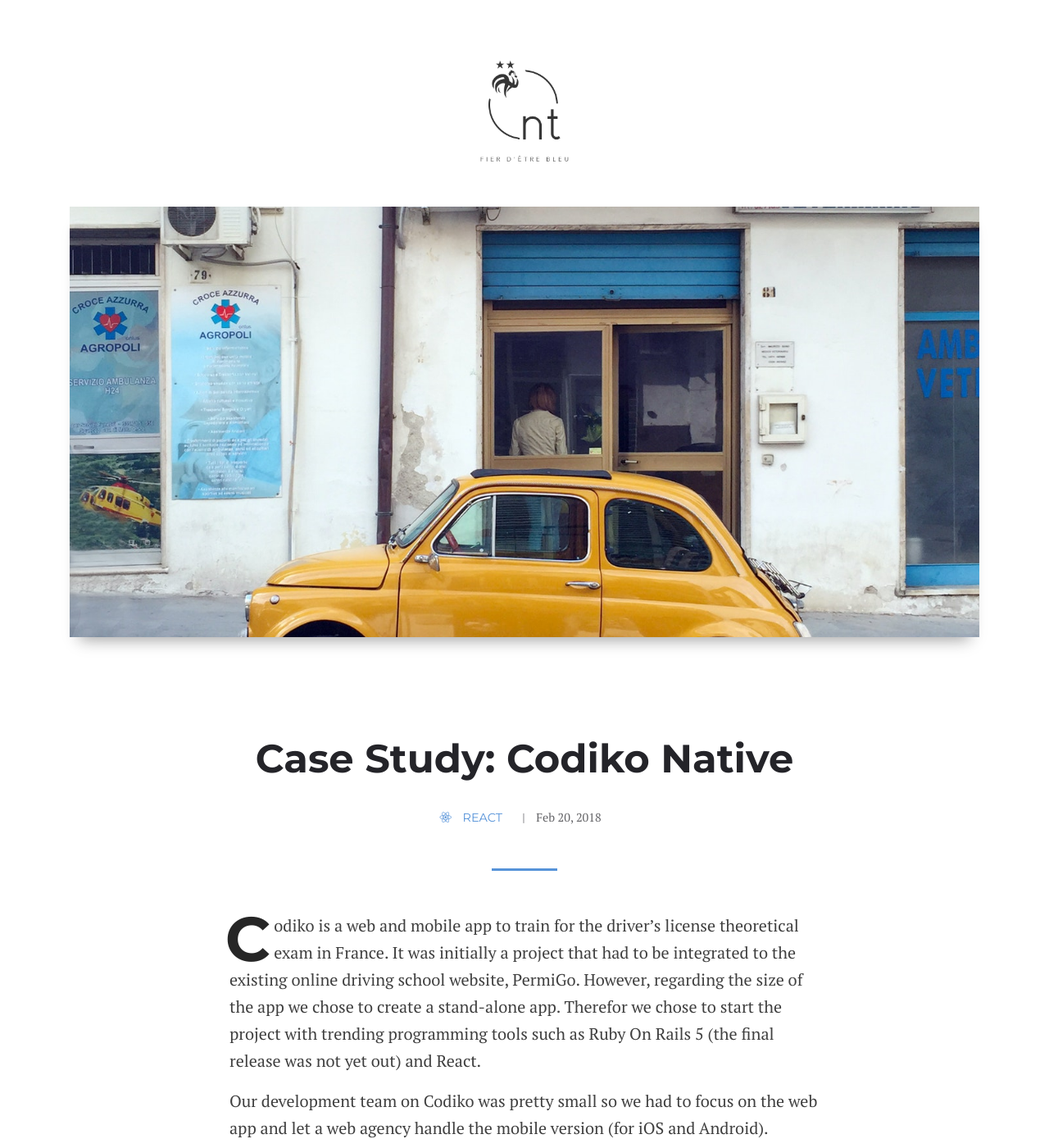
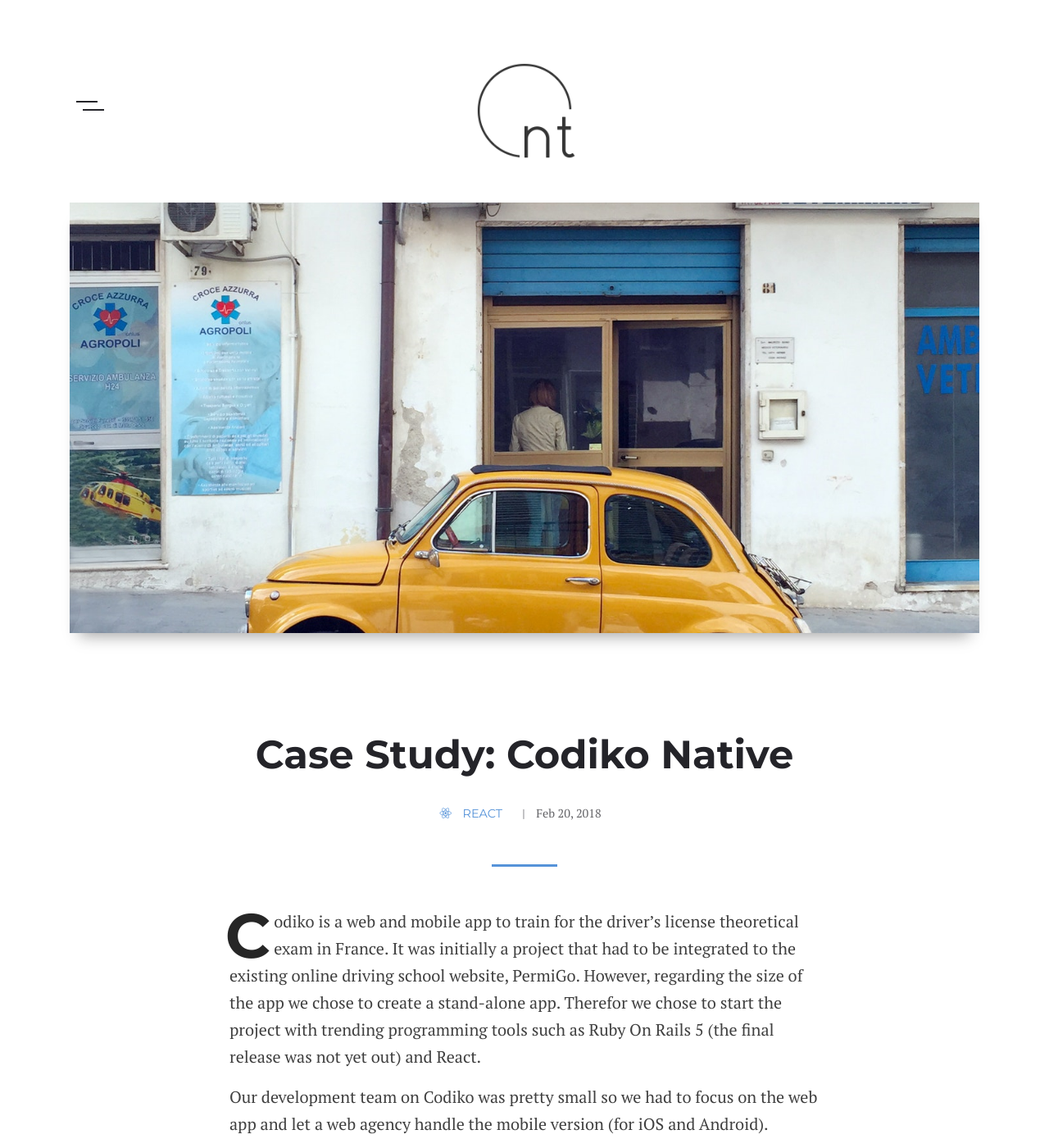
Before and after one commit to nicolasthy/nicolasthy.github.io, a Jekyll site: the page built from _posts/2018-02-20-codiko-mobile.markdown, in a window 1280 px wide and 1400 px high. Shown: the whole window at 82% size. Built offline with Jekyll 4.4.1, drawn with Linux system fonts in a browser that asks for light colours; nearby versions of some CDN libraries; comment, search, counter and statistics services are not loaded.

Commit message:
multiple updates and new structured data

```diff
--- a/_includes/header.html
+++ b/_includes/header.html
@@ -1,3 +1,14 @@
-<header class="navbar" itemscope itemtype="http://schema.org/Person">
-    <div class="navbar_logo"><a href="{{ "/" | prepend: site.baseurl }}"><img id="brand" src="/images/logo-md-fr.png" alt="Nicolas Thiry" title="Nicolas Thiry" /></a></div>
+<header id="navigation" class="navbar" itemscope itemtype="http://schema.org/Person">
+    <a href="#" class="navbar_menu">
+        <div class="navbar_menu--bar-1"></div>
+        <div class="navbar_menu--bar-2"></div>
+    </a>
+    <div class="navbar_logo"><a href="{{ "/" | prepend: site.baseurl }}"><img id="brand" src="/images/logo-md.png" alt="Nicolas Thiry" title="Nicolas Thiry" /></a></div>
 </header>
+
+<div id="sidebar" class="sidebar">
+    <div class="sidebar_mask"></div>
+    <aside class="sidebar_container">
+        {% include sidebar.html %}
+    </aside>
+</div>
--- /dev/null
+++ b/_includes/sidebar.html
@@ -0,0 +1,4 @@
+<section>
+    Hi, my name is Nicolas Thiry. I'm sure you're here looking to learn more about me and maybe even see some of my projects.
+    Feel free to look around!
+</section>
--- a/_layouts/post.html
+++ b/_layouts/post.html
@@ -52,7 +52,7 @@
         {{ page.category }}
       </div>
       <div class="article_header_content_datetime">
-        <time datetime="{{ page.date | date_to_xmlschema }}" itemprop="datePublished">{{ page.date | date: "%b %-d, %Y" }}</time>
+        <time>{{ page.date | date: "%b %-d, %Y" }}</time>
       </div>
       <hr/>
     </section>
--- a/_posts/2018-02-20-codiko-mobile.markdown
+++ b/_posts/2018-02-20-codiko-mobile.markdown
@@ -47,6 +47,8 @@
 
 Regarding the UI, we were looking for something very user-friendly. I don't consider myself as a UI/UX expert, so I decided to take existing apps as an example. It had to be easy to use, so why not implement well known user experiences.
 
+![Codiko Native]({{site.baseurl}}/images/codiko-demo.png "Codiko Native")
+
 Facebook, Instagram, iOS apps, Tinder, ..., are apps used almost everyday by the users we were aiming. We tried to combine theses user experiences to enhance Codiko's experience. We achieved to reduce the user's interactions with the app by 2.
 We also removed every component that was not mobile friendly and only adapted to a web format, such as complex graphics. We thought that Apple Health was a great inspiration regarding data visualisation on a small screen and that Tinder's screen navigation was easier regarding the use of swiping instead of taping.
 
--- a/_sass/components/_navbar.scss
+++ b/_sass/components/_navbar.scss
@@ -1,4 +1,5 @@
 .navbar {
+    position: relative;
     display: flex;
     justify-content: center;
     margin: 50px 0 40px;
@@ -9,4 +10,34 @@
             width: 130px;
         }
     }
+
+    &_menu {
+        position: absolute;
+        top: 50%;
+        left: 0;
+        transform: translateY(-50%);
+
+        &:hover {
+            .navbar_menu {
+                &--bar-1 {
+                    transform: translateX(4px);
+                }
+                &--bar-2 {
+                    transform: translateX(-4px);
+                }
+            }
+        }
+
+        &--bar-1, &--bar-2 {
+            transition: .5s ease-in-out;
+            width: 26px;
+            height: 2px;
+            background: $heading-color;
+            margin: 8px;
+        }
+
+        &--bar-2 {
+            margin: 8px 8px 8px 16px;
+        }
+    }
 }
--- /dev/null
+++ b/_sass/components/_sidebar.scss
@@ -0,0 +1,37 @@
+.sidebar {
+    &--opened {
+        .sidebar {
+            &_container {
+                left: 0;
+            }
+
+            &_mask {
+                visibility: visible;
+                opacity: 1;
+            }
+        }
+    }
+
+    &_container {
+        background: $body-color;
+        color: #FFF;
+        box-shadow: 0 15px 90px -5px rgba(17,17,17,0.4);
+        position: fixed;
+        top: 0; bottom: 0; left: -100%;
+        z-index: 10;
+        width: 85%;
+        padding: 50px 40px;
+        transition: 1.2s cubic-bezier(0.19, 1, 0.22, 1);
+    }
+
+    &_mask {
+        position: fixed;
+        top: 0; right: 0; bottom: 0; left: 0;
+        z-index: 8;
+        background: rgba(#FFF, 0.7);
+        backdrop-filter: blur(1px);
+        visibility: hidden;
+        opacity: 0;
+        transition: .3s cubic-bezier(0.19, 1, 0.22, 1);
+    }
+}
--- a/_sass/utilities/_layout.scss
+++ b/_sass/utilities/_layout.scss
@@ -4,3 +4,7 @@
 a {
     text-decoration: none;
 }
+
+body.no-scroll {
+    overflow: hidden;
+}
--- a/css/main.scss
+++ b/css/main.scss
@@ -24,7 +24,8 @@
     'components/articles',
     'components/card',
     'components/navbar',
-    'components/profil';
+    'components/profil',
+    'components/sidebar';
 
 // Vendor
 @import
--- a/js/main.js
+++ b/js/main.js
@@ -1,5 +1,6 @@
 $(document).ready(function($){
 	initProgressBar();
+	initMenuToggle();
 	$(window).scroll(function() {
 		// animateFeaturedCard($(window).scrollTop());
 		// animateProfil($(window).scrollTop());
@@ -57,6 +58,24 @@
 	}
 }
 
+var initMenuToggle = function() {
+	var navbar = $('#navigation');
+	var burger = navbar.find('.navbar_menu').first();
+	var sidebar = $('#sidebar');
+	var sidebarMask = sidebar.find('.sidebar_mask').first();
+
+	burger.on('click', function(e) {
+		e.preventDefault();
+		sidebar.addClass('sidebar--opened');
+		$('body').addClass('no-scroll');
+	})
+
+	sidebarMask.on('click', function(e) {
+		sidebar.removeClass('sidebar--opened');
+		$('body').removeClass('no-scroll');
+	});
+}
+
 var animateFixedNavBarLogo = function(scroll, bar) {
 	if($('#articleNavbar').length > 0) {
 		if($('.article_content').first().offset().top <= scroll) {
```
Also changed, not shown: other parts of _layouts/post.html (+18 -0 lines), images/codiko-demo.png (added).
